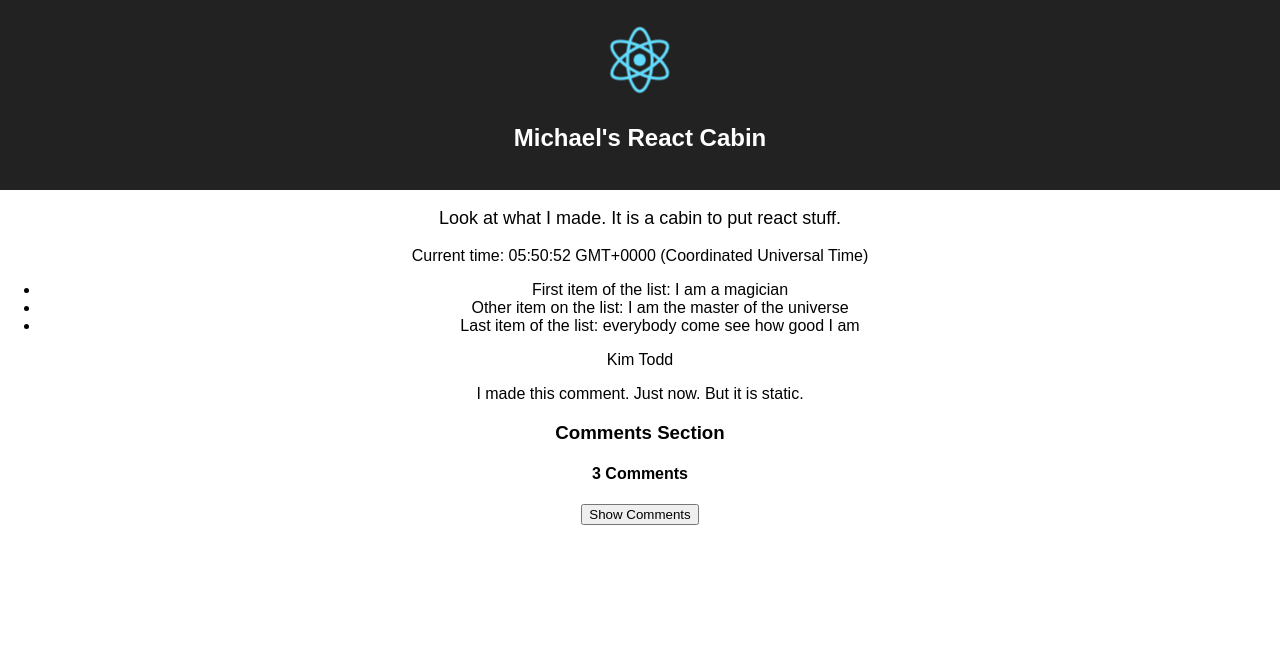
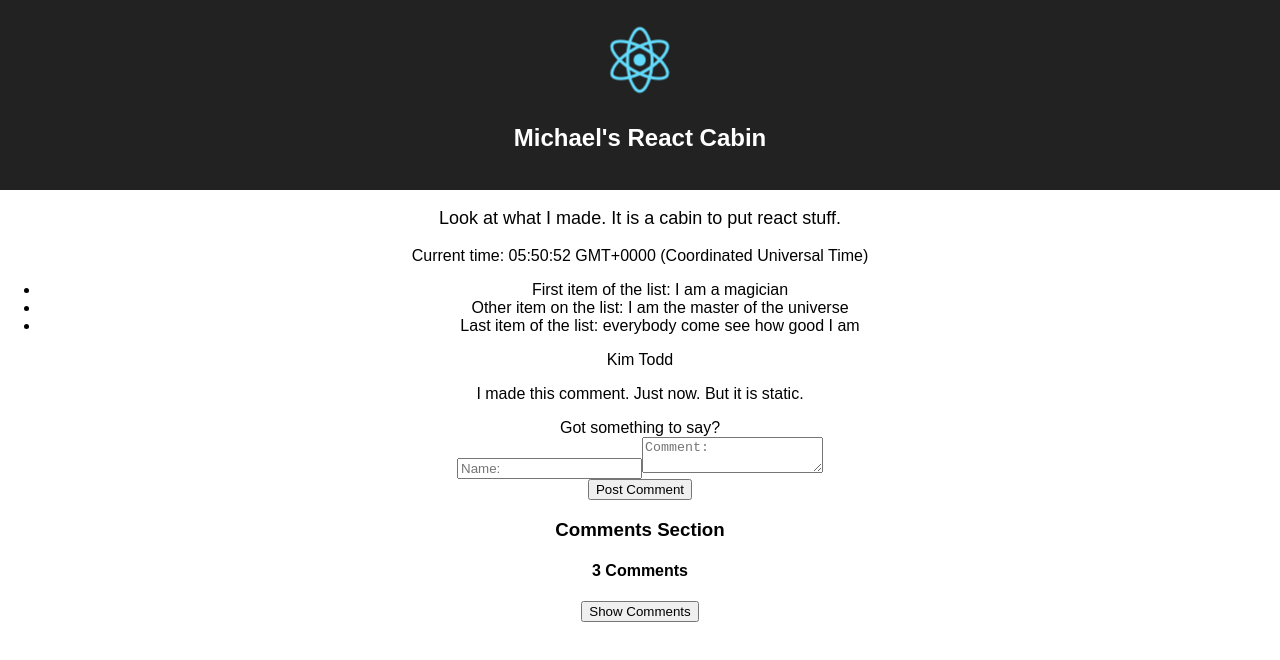
Before and after one commit to ermygrd/michaelsCabin, a React (Create React App) app: page / in a window 1280 px wide. Shown: the top 660 px of the page. Built offline with nearby package versions, Linux system fonts and the light colour scheme.

Commit message:
Made a form to submit

```diff
--- a/src/App.js
+++ b/src/App.js
@@ -9,22 +9,16 @@
 } from 'react-bootstrap';
 import './App.css';
 
-class Comments extends Component {
-  render () {
-    return (
-      <div className="comment">
-        <p className="comment-header">{this.props.author}</p>
-        <p className="comment-body">{this.props.body}</p>
-      </div>
-    );
-  }
-}
-
 class CommentBox extends Component {
   constructor(){
     super();
     this.state={
-      showComments: false
+      showComments: false,
+      comments: [
+        { id: 1, author:'Annabelle Anaya', body:"Great stuff. Can't wait to work with you."},
+        { id: 2, author:'Chris Borabe', body:"Very impressive."},
+        { id: 3, author:'Tom Jones', body:"Please take me under your tutelage."}
+      ]
     };
   }
 
@@ -42,12 +36,25 @@
 
     return (
       <div className="comment-box">
+        <div className="comment-box">
+          <CommentForm addComment={this._addComment.bind(this)}/>
+        </div>
         <h3>Comments Section</h3>
         <h4 className="comment-count">{this._getCommentsTitle(commentArray.length)} </h4>
         <button onClick={this._handleClick.bind(this)}>Show Comments</button>
         {commentNodes}
       </div>
     );
+  }
+
+  _addComment(author, body){
+    { /* creating a new comment object */}
+    const comment={
+    id: this.state.comments.length + 1,
+    author,
+    body
+    }
+    this.setState({comments:this.state.comments.concat([comment])});
   }
 
   _handleClick(){
@@ -57,14 +64,8 @@
   }
 
   _getComments(){
-    { /* dynamic array should go here eventually */}
-    const commentList = [
-      { id: 1, author:'Annabelle Anaya', body:"Great stuff. Can't wait to work with you."},
-      { id: 2, author:'Chris Borabe', body:"Very impressive."},
-      { id: 3, author:'Tom Jones', body:"Please take me under your tutelage."}
-    ];
-
-    return commentList.map((item) => {
+    { /* dynamic array should go here eventually, just removed commentsList to put in state constructor */}
+    return this.state.comments.map((item) => {
       return(
         <Comments author={item.author} body={item.body} key={item.id} />
       );
@@ -77,6 +78,46 @@
     } else if (commentCount === 1){
       return '1 Comment'
     } else return `${commentCount} Comments`;
+  }
+}
+
+class CommentForm extends Component {
+  render() {
+    return (
+      <form className="comment-form" onSubmit={this._handleSubmit.bind(this)}>
+        <label> Got something to say?</label>
+          <div className="comment-form-fields">
+            <input placeholder="Name:" ref={(input) => this._author=input} />
+          <textarea placeholder="Comment:" ref={(textarea) => this._body=textarea}></textarea>
+          </div>
+          <div className="comment-form-actions">
+            <button type="submit">
+              Post Comment
+            </button>
+          </div>
+      </form>
+    );
+  }
+
+
+  _handleSubmit(event){
+    event.preventDefault();
+
+    let author=this._author;
+    let body=this._body;
+
+    this.props.addComment(author.value, body.value);
+  }
+}
+
+class Comments extends Component {
+  render () {
+    return (
+      <div className="comment">
+        <p className="comment-header">{this.props.author}</p>
+        <p className="comment-body">{this.props.body}</p>
+      </div>
+    );
   }
 }
 
```
